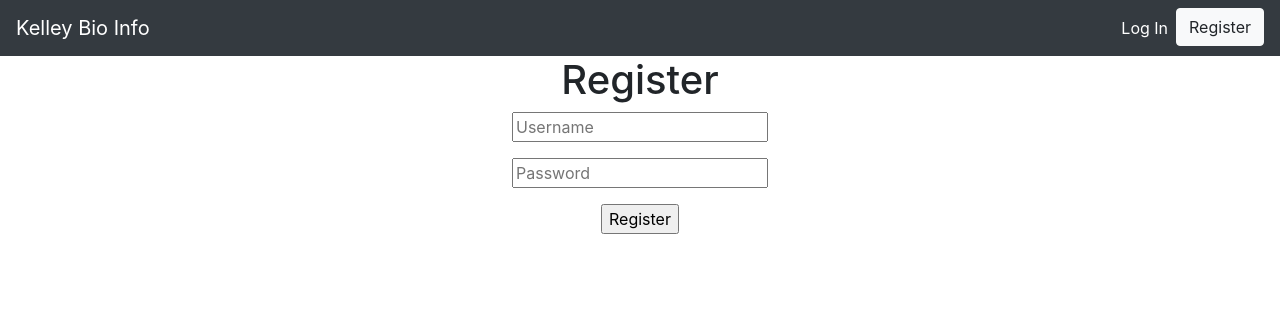
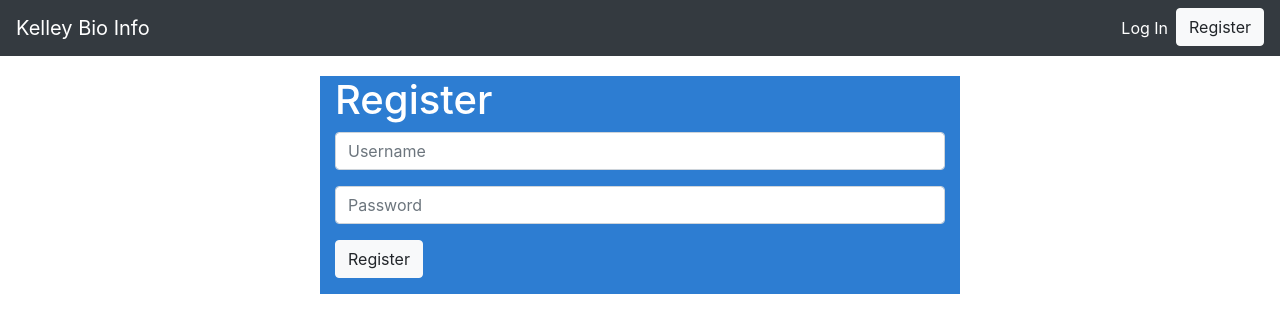
Before and after one commit to thyrgle/kelleybioinfo, a Flask app: page /auth/register in a window 1280 px wide. Shown: the top 333 px of the page. Run offline with Flask 2, Linux system fonts and the light colour scheme; some libraries are stand-ins or nearby versions.

Commit message:
Improved register and login pages

```diff
--- a/app/static/style.css
+++ b/app/static/style.css
@@ -122,3 +122,15 @@ a, a:hover, a:active, a:visited {
   margin-bottom: 20px;
   margin-top: 10px;
 }
+
+#login-title {
+  color: #fff;
+}
+
+#login-title-div {
+  margin-top: 20px;
+}
+
+.auth-main {
+  background: #2d7dd2;
+}
--- a/app/templates/auth/register.html
+++ b/app/templates/auth/register.html
@@ -1,30 +1,47 @@
 {% extends 'base.html' %}
 
 {% block header %}
-<div class="row">
-  <div class="col text-center">
-    <h1>{% block title %}Register{% endblock %}</h1>
-  </div>
-</div>
 {% endblock %}
 
 {% block content %}
-  <form method="post">
-    <div class="form-group text-center">
-      <div class="col text-center">
-        <input name="username" id="username" placeholder="Username" required>
+  <div class="row">
+    <div class="col-3">
+    </div>
+    <!-- Refactor CSS -->
+    <div class="col auth-main" id="login-title-div">
+      <h1 id="login-title">Register</h1>
+    </div>
+    <div class="col-3">
     </div>
   </div>
-    <div class="form-group text-center">
+  <div class="row">
+    <div class="col-3">
+    </div>
+    <div class="col-6 auth-main">
+      <form method="post">
+        <div class="form-group">
+          <input name="username"
+	         id="username"
+	         class="form-control"
+		 placeholder="Username"
+		 required>
+        </div>
+        <div class="form-group">
           <input type="password"
 	         name="password"
+                 class="form-control"
 	         id="password"
 	         placeholder="Password"
 	         required>
         </div>
-    </div>
-    <div class="form-group text-center">
-      <input type="submit" value="Register">
+        <div class="form-group">
+          <input type="submit"
+	         class="btn btn-light"
+                 value="Register">
         </div>
       </form>
+    </div>
+    <div class="col-3">
+    </div>
+  </div>
 {% endblock %}
```
Also changed, not shown: app/templates/auth/login.html (+29 -10 lines). Lines whose indentation alone changed are shown as unchanged.
